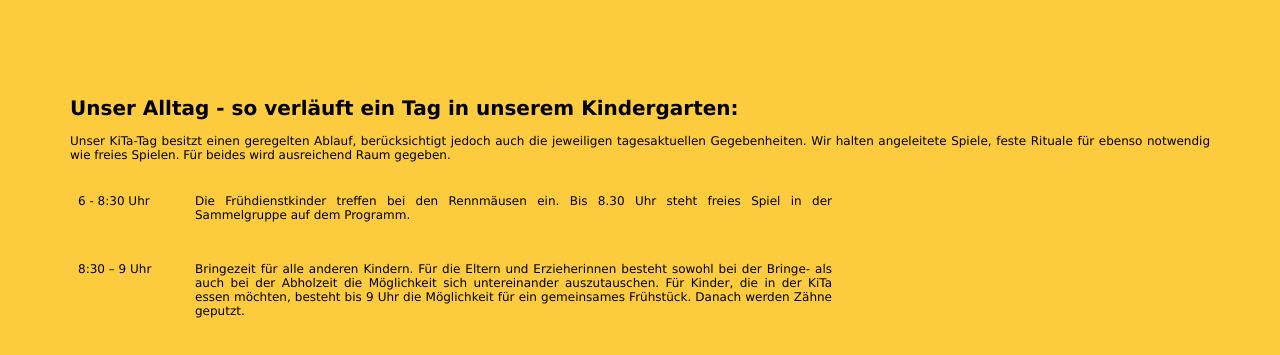
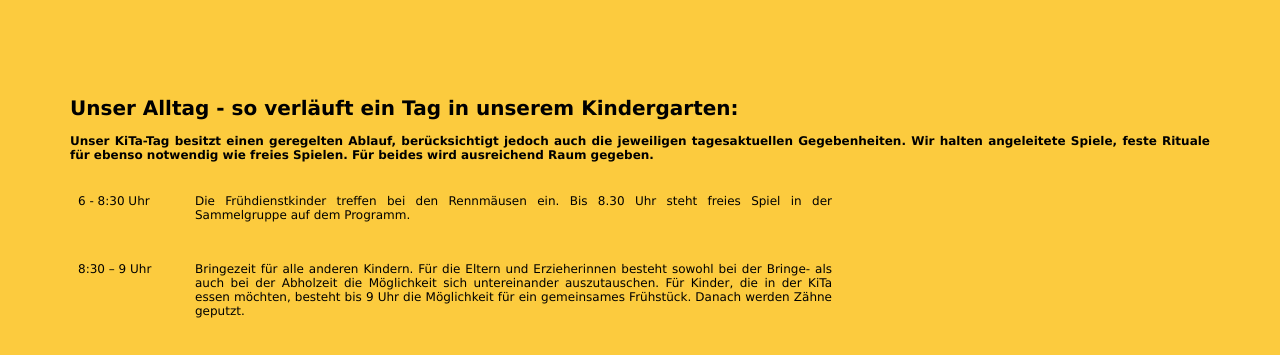
Before and after one commit to aoleski/kita, a PHP site: page /kita_cms_unseralltag.html in a window 1280 px wide. Shown: the part 243-598 px from the top of the page. Run offline with PHP 8.4, Linux system fonts and the light colour scheme.

Commit message:
important id

```diff
--- a/kita_cms_unseralltag.html
+++ b/kita_cms_unseralltag.html
@@ -126,12 +126,11 @@
 <div class="content"> <br />
 
       <h1>Unser Alltag - so verläuft ein Tag in unserem Kindergarten:</h1>
-       <p >Unser KiTa-Tag besitzt einen geregelten Ablauf,  berücksichtigt jedoch auch die jeweiligen
+       <p id="important" >Unser KiTa-Tag besitzt einen geregelten Ablauf,  berücksichtigt jedoch auch die jeweiligen
            tagesaktuellen Gegebenheiten.
            Wir  halten angeleitete Spiele, feste Rituale für ebenso notwendig wie freies  Spielen.
            Für beides wird ausreichend Raum gegeben.</p>
-
-        <table  border="0" cellpadding="8" cellspacing="0" >
+          <table  border="0" cellpadding="8" cellspacing="0" >
 
               <tr>
                 <td valign="top"><p>6 - 8:30 Uhr </p></td>
@@ -174,6 +173,7 @@
               </tr>
 
         </table>
+        <a href="Download/KiTa-ABC.pdf" target="_blank">Unser Kita-ABC als pdf</a>
 
         <h1>Regelmäßige Aktivitäten</h1>
         <p>Unsere Kinder…</p>
--- a/kitastyleroot.css
+++ b/kitastyleroot.css
@@ -87,6 +87,11 @@ h2 {
   text-align: center;
 }
 
+#important
+{
+   font-weight: bolder;
+}
+
 div.figure {
  # border: thin silver solid;
   margin: 0.5em;
```
